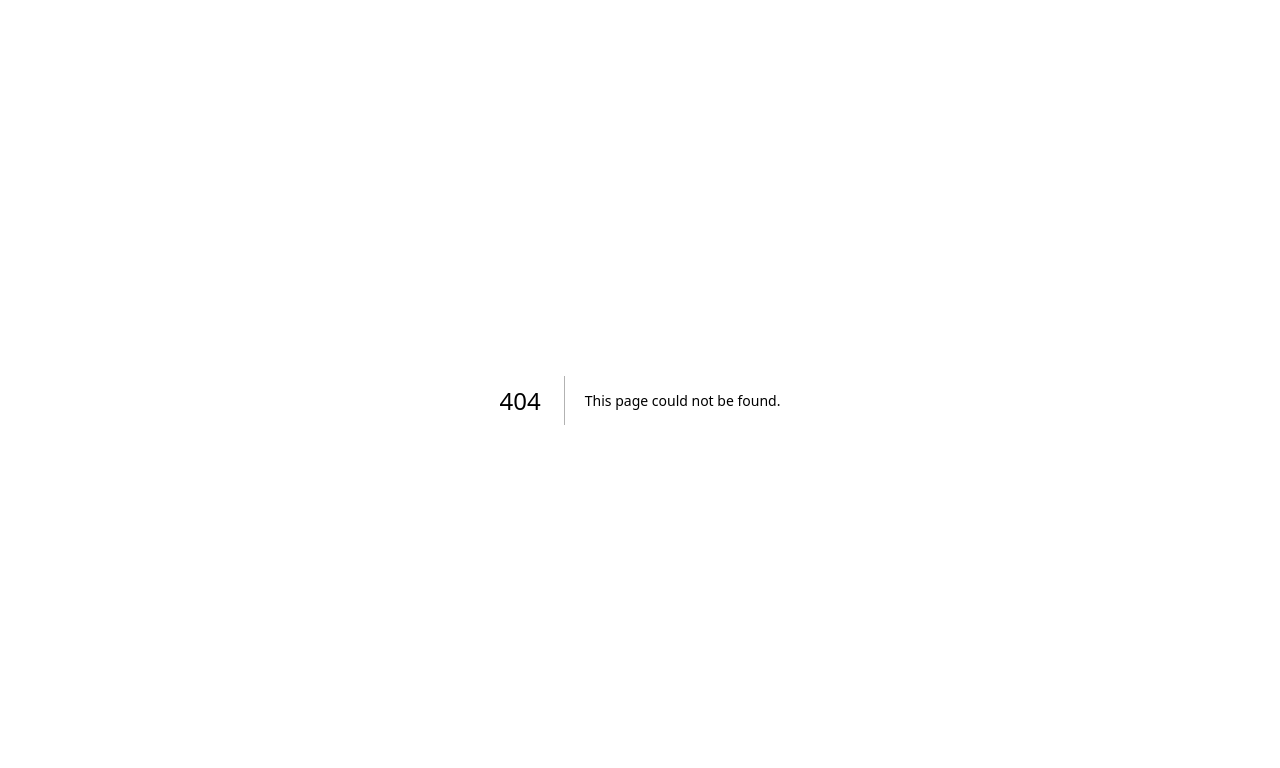
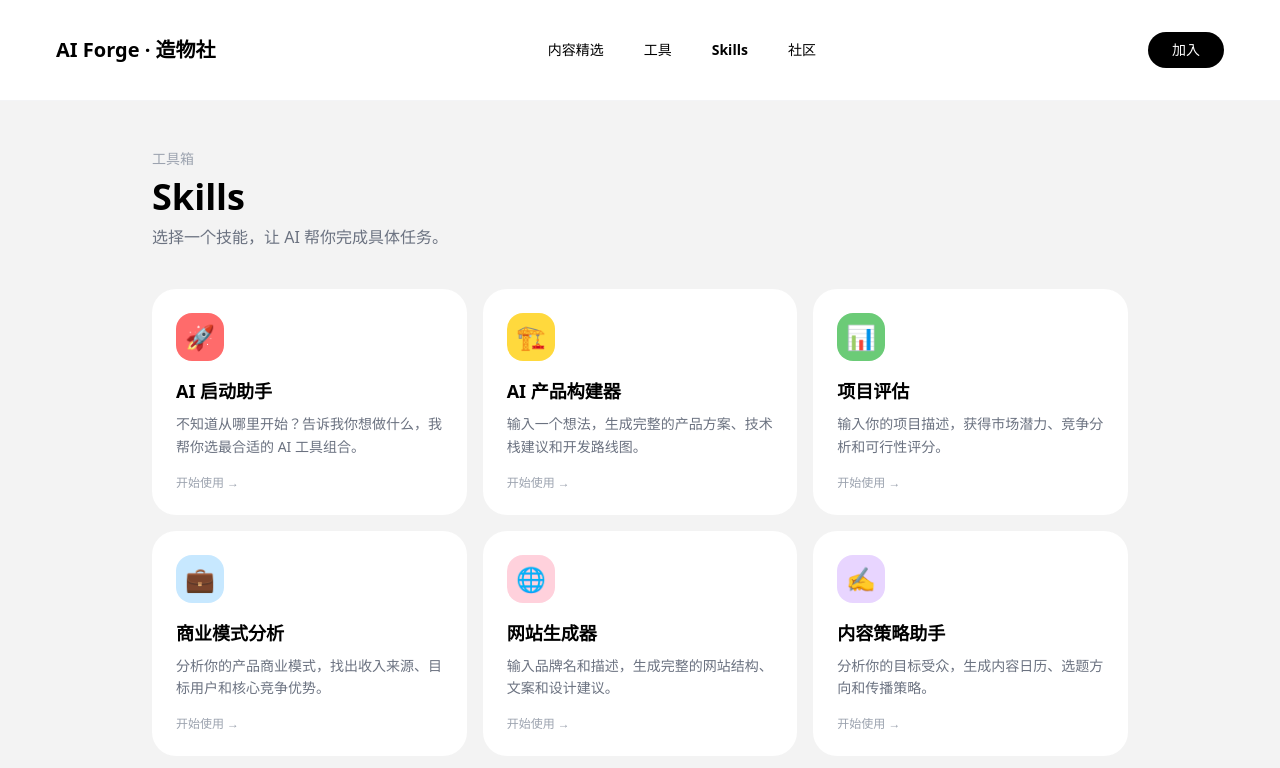
Before and after one commit to 0xdavidwoo/ai-community, a Next.js app: page /skills in a window 1280 px wide. Before the commit this address had no page. Shown: the top 768 px of the page. Built offline with nearby package versions, Linux system fonts and the light colour scheme.

Commit message:
新增Skills总览页

```diff
--- /dev/null
+++ b/pages/skills/index.tsx
@@ -0,0 +1,98 @@
+import Head from 'next/head'
+import Link from 'next/link'
+
+const SKILLS = [
+  {
+    slug: 'ai-start',
+    title: 'AI 启动助手',
+    description: '不知道从哪里开始？告诉我你想做什么，我帮你选最合适的 AI 工具组合。',
+    color: '#ff6b6b',
+    emoji: '🚀',
+  },
+  {
+    slug: 'ai-builder',
+    title: 'AI 产品构建器',
+    description: '输入一个想法，生成完整的产品方案、技术栈建议和开发路线图。',
+    color: '#ffd93d',
+    emoji: '🏗️',
+  },
+  {
+    slug: 'evaluate',
+    title: '项目评估',
+    description: '输入你的项目描述，获得市场潜力、竞争分析和可行性评分。',
+    color: '#6bcb77',
+    emoji: '📊',
+  },
+  {
+    slug: 'business',
+    title: '商业模式分析',
+    description: '分析你的产品商业模式，找出收入来源、目标用户和核心竞争优势。',
+    color: '#c7e8ff',
+    emoji: '💼',
+  },
+  {
+    slug: 'website',
+    title: '网站生成器',
+    description: '输入品牌名和描述，生成完整的网站结构、文案和设计建议。',
+    color: '#ffd1dc',
+    emoji: '🌐',
+  },
+  {
+    slug: 'content',
+    title: '内容策略助手',
+    description: '分析你的目标受众，生成内容日历、选题方向和传播策略。',
+    color: '#e8d5ff',
+    emoji: '✍️',
+  },
+]
+
+export default function SkillsPage() {
+  return (
+    <>
+      <Head>
+        <title>Skills · AI Forge</title>
+        <meta name="description" content="AI Forge 技能工具箱" />
+      </Head>
+      <main className="min-h-screen bg-[#f3f3f3] text-black">
+        <div className="flex justify-between items-center px-14 py-8 bg-white border-b border-gray-100">
+          <Link href="/" className="text-xl font-semibold">AI Forge · 造物社</Link>
+          <div className="flex gap-10 text-sm">
+            <Link href="/feed">内容精选</Link>
+            <Link href="/tools">工具</Link>
+            <Link href="/skills" className="font-semibold">Skills</Link>
+            <a href="#">社区</a>
+          </div>
+          <Link href="/login">
+            <button className="bg-black text-white px-6 py-2 rounded-full text-sm">加入</button>
+          </Link>
+        </div>
+
+        <div className="max-w-5xl mx-auto px-6 py-12">
+          <p className="text-sm text-gray-400 mb-2">工具箱</p>
+          <h1 className="text-4xl font-semibold mb-2">Skills</h1>
+          <p className="text-gray-500 mb-10">选择一个技能，让 AI 帮你完成具体任务。</p>
+
+          <div className="grid md:grid-cols-3 gap-4">
+            {SKILLS.map((skill) => (
+              <Link
+                key={skill.slug}
+                href={`/skills/${skill.slug}`}
+                className="block bg-white rounded-[24px] p-6 hover:shadow-md transition group"
+              >
+                <div
+                  className="w-12 h-12 rounded-2xl flex items-center justify-center text-2xl mb-4"
+                  style={{ backgroundColor: skill.color }}
+                >
+                  {skill.emoji}
+                </div>
+                <h2 className="text-lg font-semibold group-hover:text-[#ff6b6b] transition">{skill.title}</h2>
+                <p className="mt-2 text-sm text-gray-500 leading-relaxed">{skill.description}</p>
+                <p className="mt-4 text-xs text-gray-400 group-hover:text-[#ff6b6b] transition">开始使用 →</p>
+              </Link>
+            ))}
+          </div>
+        </div>
+      </main>
+    </>
+  )
+}
```
